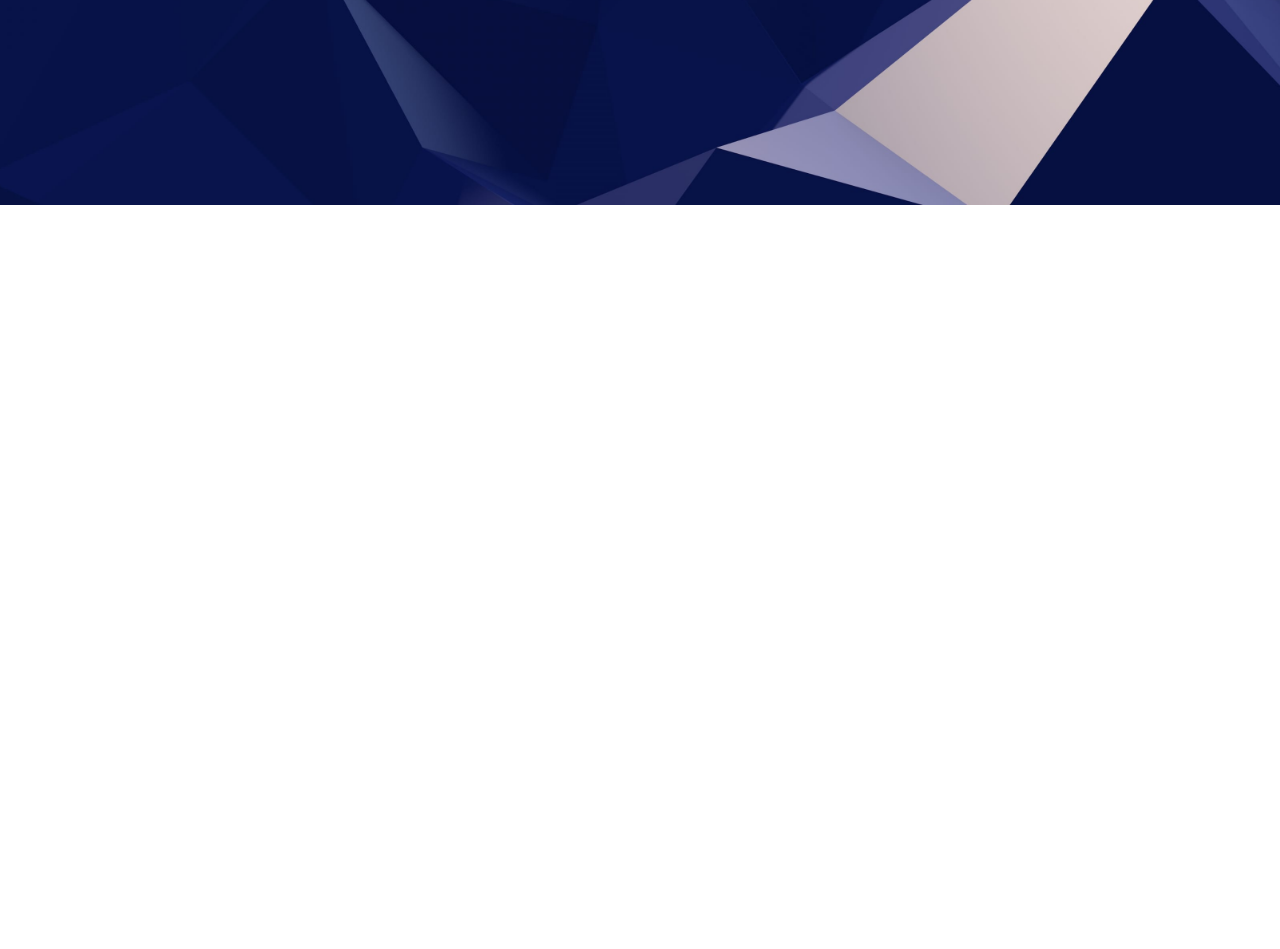
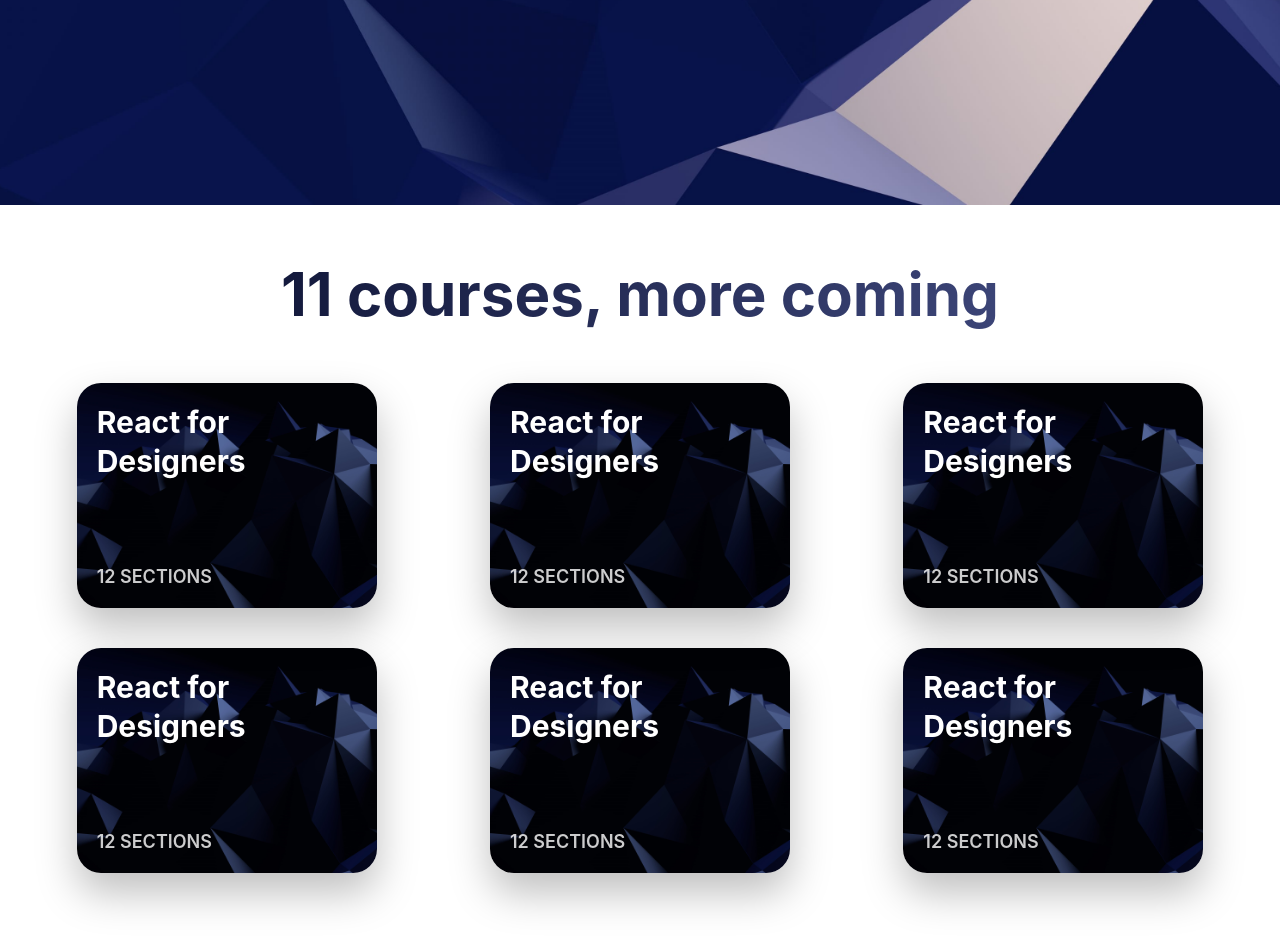
Before and after one commit to olegkovalenkome/React-JS-Tutorial, a Gatsby site: page / in a window 1280 px wide. Shown: the part 715-1664 px from the top of the page. Before the commit the page ends 943 px from the top, so only its background shows below. Built offline with nearby package versions, Linux system fonts and the light colour scheme; Gatsby itself is replaced by a stand-in of ours.

Commit message:
End Card component & Cards section

```diff
--- /dev/null
+++ b/src/components/card.css
@@ -0,0 +1,45 @@
+.Card {
+  width: 300px;
+  height: 225px;
+  position: relative;
+  overflow: hidden;
+  border-radius: 24px;
+  box-shadow: 0 20px 40px rgba(0, 0, 0, 0.25);
+  display: grid;
+  grid-template-rows: 1fr 1fr;
+  transition: 0.5s cubic-bezier(0.2,0.8,0.2,1)
+}
+
+.Card:hover {
+  transform: scale(1.1, 1.1);
+  box-shadow: 0 30px 60px rgba(0, 0, 0, 0.5);
+}
+
+.Card:hover img {
+  transform: scale(1.1);
+
+}
+
+.Card img {
+  position: absolute;
+  top: 0;
+  height: 110%;
+  z-index: -1;
+  transition: 0.5s cubic-bezier(0.2,0.8,0.2,1);
+}
+
+.Card h3 {
+  color: white;
+  font-size: 30px;
+  margin: 20px 0 0 20px;
+  width: 190px;
+}
+
+.Card p {
+  color: rgba(255, 255, 255, 0.8);
+  text-transform: uppercase;
+  font-weight: 600;
+  font-size: 18px;
+  margin: 0 0 20px 20px;
+  align-self: end;
+}
--- /dev/null
+++ b/src/components/card.js
@@ -0,0 +1,12 @@
+import React from 'react'
+import './card.css'
+
+const Card = props => (
+  <div className="Card">
+    <img src={props.image}/>
+    <h3>{props.title}</h3>
+    <p>{props.text}</p>
+  </div>
+)
+
+export default Card
--- a/src/components/header.css
+++ b/src/components/header.css
@@ -34,7 +34,7 @@
 .Header button:hover {
   background: white;
   box-shadow: 0 10px 20px rgba(0, 0, 0, 0.25);
-  transform: translateY(-3px);
+  transform: translateY(-3px) cubic-bezier(0.2,0.8,0.2,1);
 }
 
 @media (max-width: 640px) {
--- a/src/components/layout.css
+++ b/src/components/layout.css
@@ -35,7 +35,7 @@
   font-size: 60px;
   line-height: 1.2;
   opacity: 0;
-  animation: HeroAnimation 1s ease-in-out 0.1s forwards;
+  animation: HeroAnimation 1s cubic-bezier(0.2,0.8,0.2,1) 0.1s forwards;
 }
 
 .Hero p {
@@ -43,7 +43,7 @@
   font-size: 30px;
   line-height: 1.5;
   opacity: 0;
-  animation: HeroAnimation 1s ease-in-out 0.2s forwards;
+  animation: HeroAnimation 1s cubic-bezier(0.2,0.8,0.2,1) 0.2s forwards;
 }
 
 .Hero a {
@@ -105,3 +105,33 @@
   margin: 100px 0px;
   justify-items: center;
 }
+
+.Cards h2 {
+  margin: 50px 20px;
+  font-size: 60px;
+  text-align: center;
+  font-weight: 700;
+  background: linear-gradient(104deg, #050A27 0%, #4A548C 100%);
+  -webkit-background-clip: text;
+  -webkit-text-fill-color: transparent;
+}
+
+.CardGroup {
+  margin: 50px 40px 100px;
+  display: grid;
+  grid-template-columns: repeat(3, 1fr);
+  grid-gap: 40px;
+  justify-items: center;
+}
+
+@media (max-width: 1060px) {
+  .CardGroup {
+    grid-template-columns: repeat(2, 1fr);
+  }
+}
+
+@media (max-width: 720px) {
+  .CardGroup {
+    grid-template-columns: repeat(1, 1fr);
+  }
+}
--- a/src/pages/index.js
+++ b/src/pages/index.js
@@ -1,5 +1,6 @@
 import React from 'react'
 import {Link} from 'gatsby'
+import Card from '../components/card'
 
 import Layout from '../components/layout'
 
@@ -31,6 +32,41 @@
       </svg>
     </div>
   </div>
+  <div className="Cards">
+    <h2>11 courses, more coming</h2>
+    <div className="CardGroup">
+      <Card
+        title="React for Designers"
+        text="12 sections"
+        image={require('../images/wallpaper.jpg')}
+      />
+      <Card
+        title="React for Designers"
+        text="12 sections"
+        image={require('../images/wallpaper.jpg')}
+      />
+      <Card
+        title="React for Designers"
+        text="12 sections"
+        image={require('../images/wallpaper.jpg')}
+      />
+      <Card
+        title="React for Designers"
+        text="12 sections"
+        image={require('../images/wallpaper.jpg')}
+      />
+      <Card
+        title="React for Designers"
+        text="12 sections"
+        image={require('../images/wallpaper.jpg')}
+      />
+      <Card
+        title="React for Designers"
+        text="12 sections"
+        image={require('../images/wallpaper.jpg')}
+      />
+    </div>
+  </div>
 </Layout>)
 
 export default IndexPage
```
